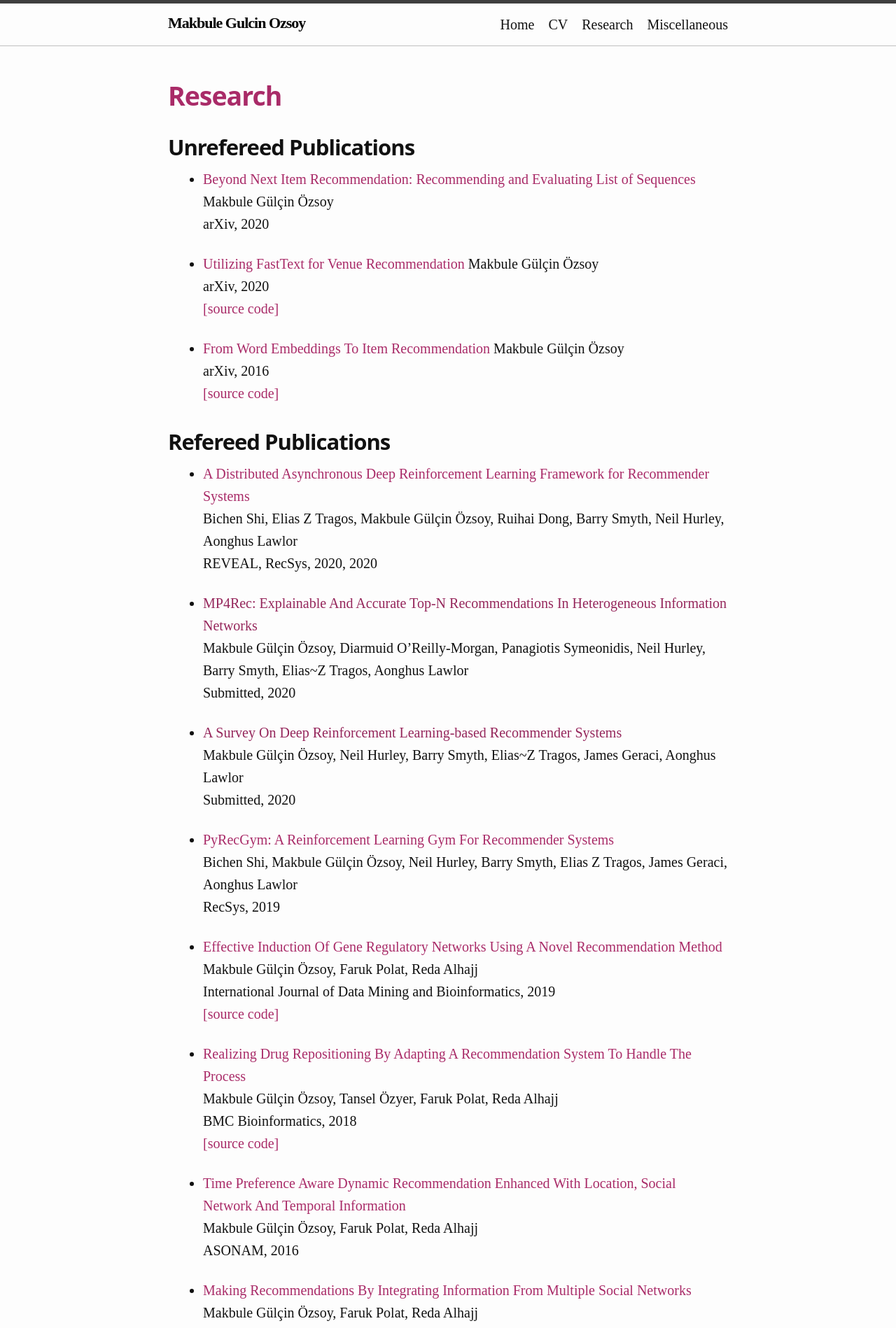
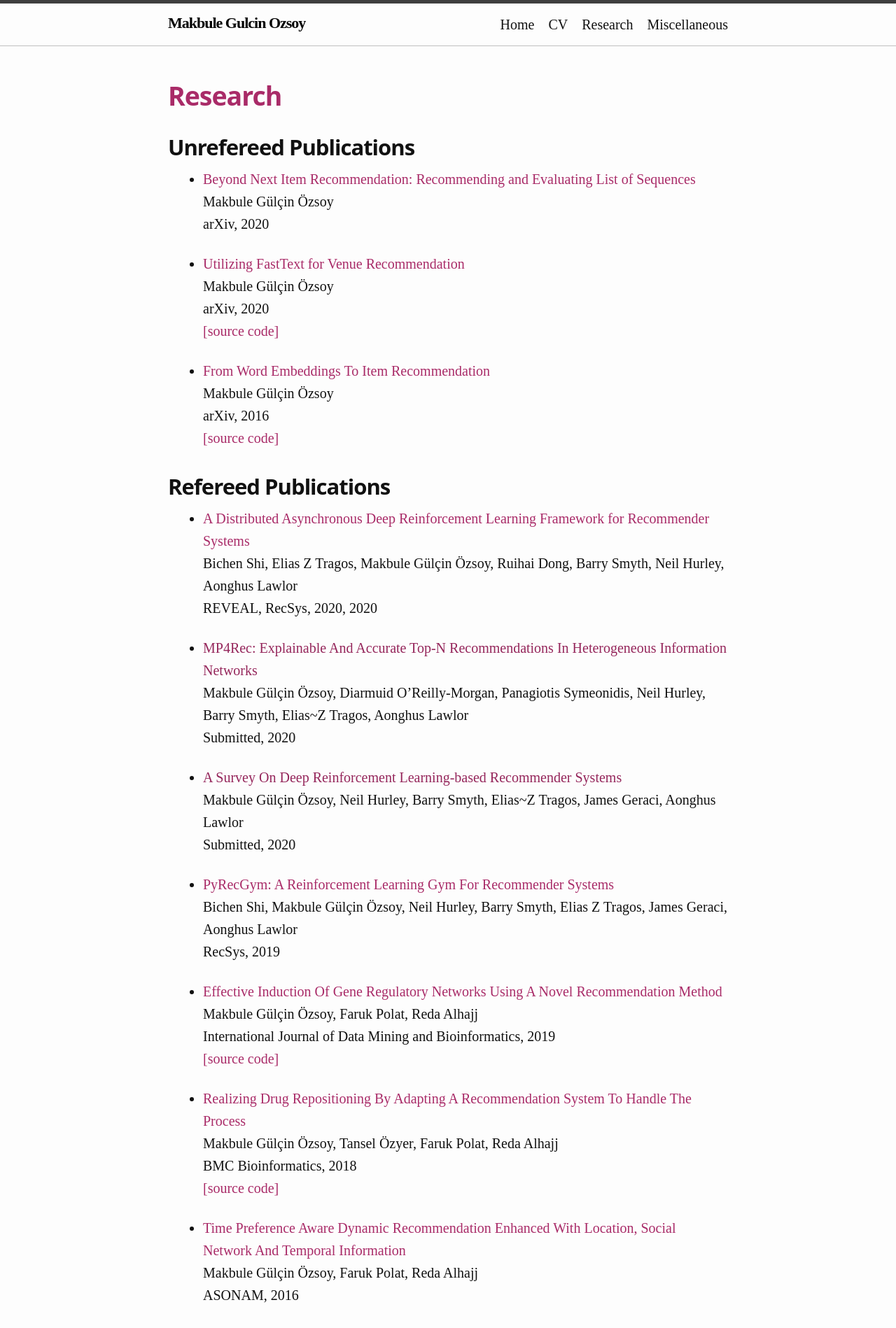
Before and after one commit to mgulcin/mgulcin.github.io, a Jekyll site: the page built from research.md, in a window 1280 px wide. Shown: the top 1898 px of the page at 70% size. Built offline with Jekyll 4.4.1, drawn with Linux system fonts in a browser that asks for light colours.

```diff
--- a/research.md
+++ b/research.md
@@ -8,16 +8,16 @@ permalink: /research/
 
 ## Unrefereed Publications
 
-* [Beyond Next Item Recommendation: Recommending and Evaluating List of Sequences](https://arxiv.org/abs/2008.13281)
+* [Beyond Next Item Recommendation: Recommending and Evaluating List of Sequences](https://arxiv.org/abs/2008.13281)<br/>
 	Makbule Gülçin Özsoy<br/>
 	arXiv, 2020<br/>
 
-* [Utilizing FastText for Venue Recommendation](https://arxiv.org/abs/2005.12982)
+* [Utilizing FastText for Venue Recommendation](https://arxiv.org/abs/2005.12982)<br/>
 	Makbule Gülçin Özsoy<br/>
 	arXiv, 2020<br/>
 	[[source code]](https://github.com/mgulcin/FastTextRec)<br/>
 
-* [From Word Embeddings To Item Recommendation](https://arxiv.org/abs/1601.01356)
+* [From Word Embeddings To Item Recommendation](https://arxiv.org/abs/1601.01356)<br/>
 	Makbule Gülçin Özsoy<br/>
 	arXiv, 2016<br/>
 	[[source code]](https://github.com/mgulcin/DL_Rec)<br/>
```
